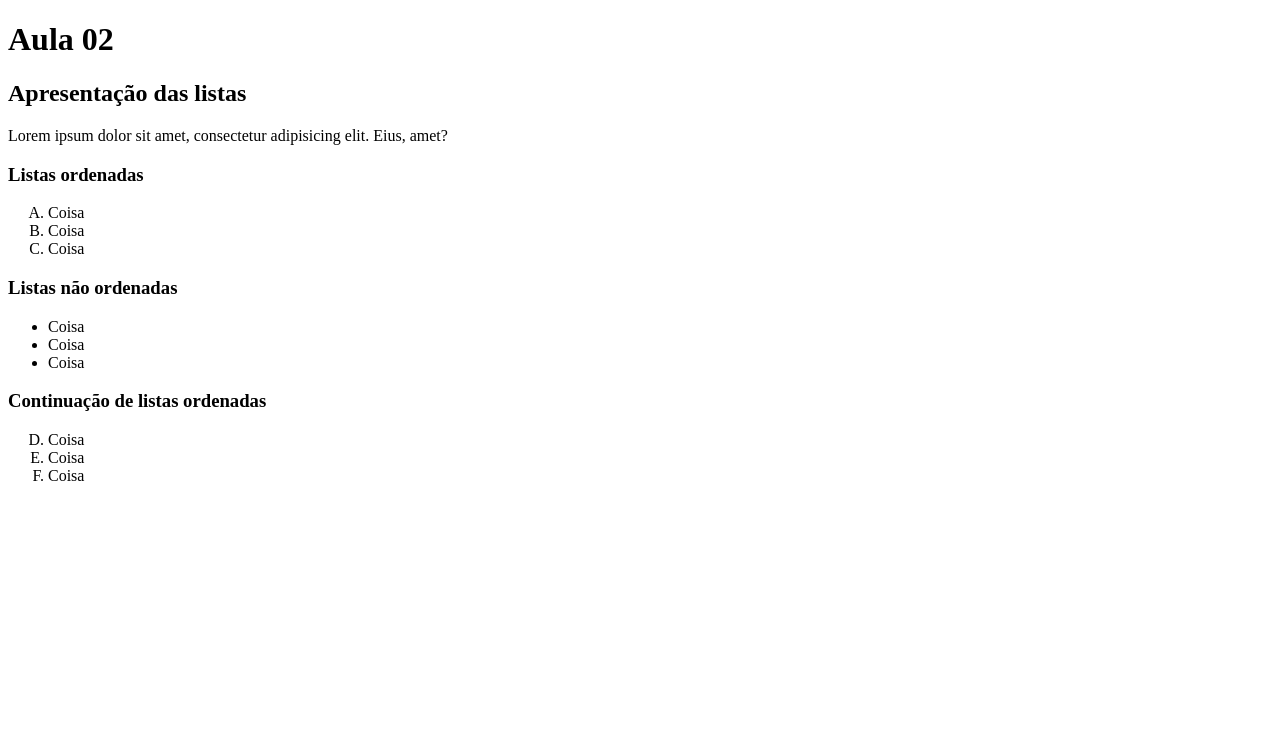
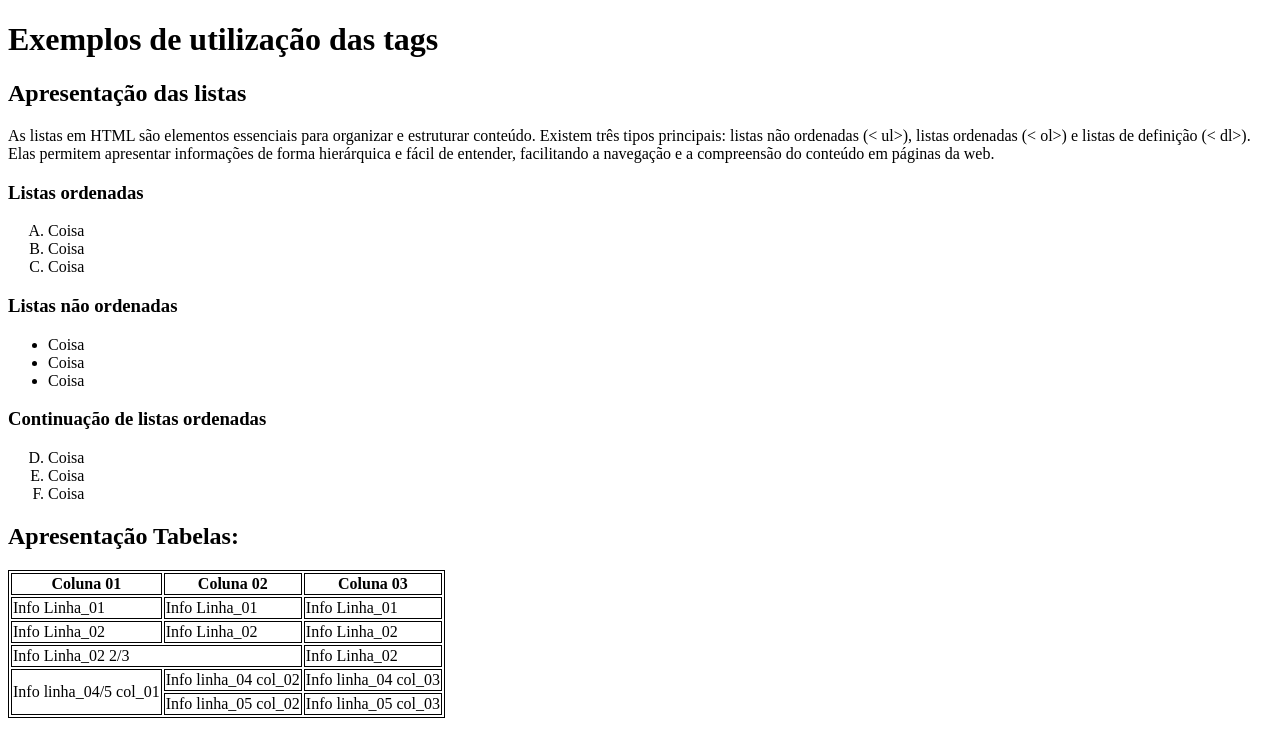
Before and after one commit to LucasMaciel404/newProject, a plain HTML site: page index.html in a window 1280 px wide. Drawn offline with Linux system fonts and the light colour scheme.

Commit message:
exemplo de tabela

```diff
--- a/index.html
+++ b/index.html
@@ -1,15 +1,28 @@
 <!DOCTYPE html>
 <html lang="en">
+
 <head>
     <meta charset="UTF-8">
     <meta name="viewport" content="width=device-width, initial-scale=1.0">
     <title>Document</title>
+    <style>
+        table,
+        th,
+        td,
+        tr {
+            border: solid 1px black;
+        }
+    </style>
 </head>
+
 <body>
-    <h1>Aula 02</h1>
+    <h1>Exemplos de utilização das tags</h1>
 
     <h2>Apresentação das listas</h2>
-    <p>Lorem ipsum dolor sit amet, consectetur adipisicing elit. Eius, amet?</p>
+    <p>As listas em HTML são elementos essenciais para organizar e estruturar conteúdo. Existem três tipos principais:
+        listas não ordenadas (< ul>), listas ordenadas (< ol>) e listas de definição (< dl>). Elas permitem apresentar
+                    informações de forma hierárquica e fácil de entender, facilitando a navegação e a compreensão do
+                    conteúdo em páginas da web.</p>
 
     <h3>Listas ordenadas</h3>
     <ol type="A">
@@ -29,5 +42,38 @@
         <li>Coisa</li>
         <li>Coisa</li>
     </ol>
+
+    <h2>Apresentação Tabelas:</h2>
+    <table>
+        <!-- titulos das colunas -->
+
+        <th>Coluna 01</th>
+        <th>Coluna 02</th>
+        <th>Coluna 03</th>
+        <tr>
+            <td>Info Linha_01</td>
+            <td>Info Linha_01</td>
+            <td>Info Linha_01</td>
+        </tr>
+        <tr>
+            <td>Info Linha_02</td>
+            <td>Info Linha_02</td>
+            <td>Info Linha_02</td>
+        </tr>
+        <tr>
+            <td colspan="2">Info Linha_02 2/3</td>
+            <td>Info Linha_02</td>
+        </tr>
+        <tr>
+            <td rowspan="2">Info linha_04/5 col_01</td>
+            <td>Info linha_04 col_02</td>
+            <td>Info linha_04 col_03</td>
+        </tr>
+        <tr>
+            <td>Info linha_05 col_02</td>
+            <td>Info linha_05 col_03</td>
+        </tr>
+    </table>
 </body>
+
 </html>
```
